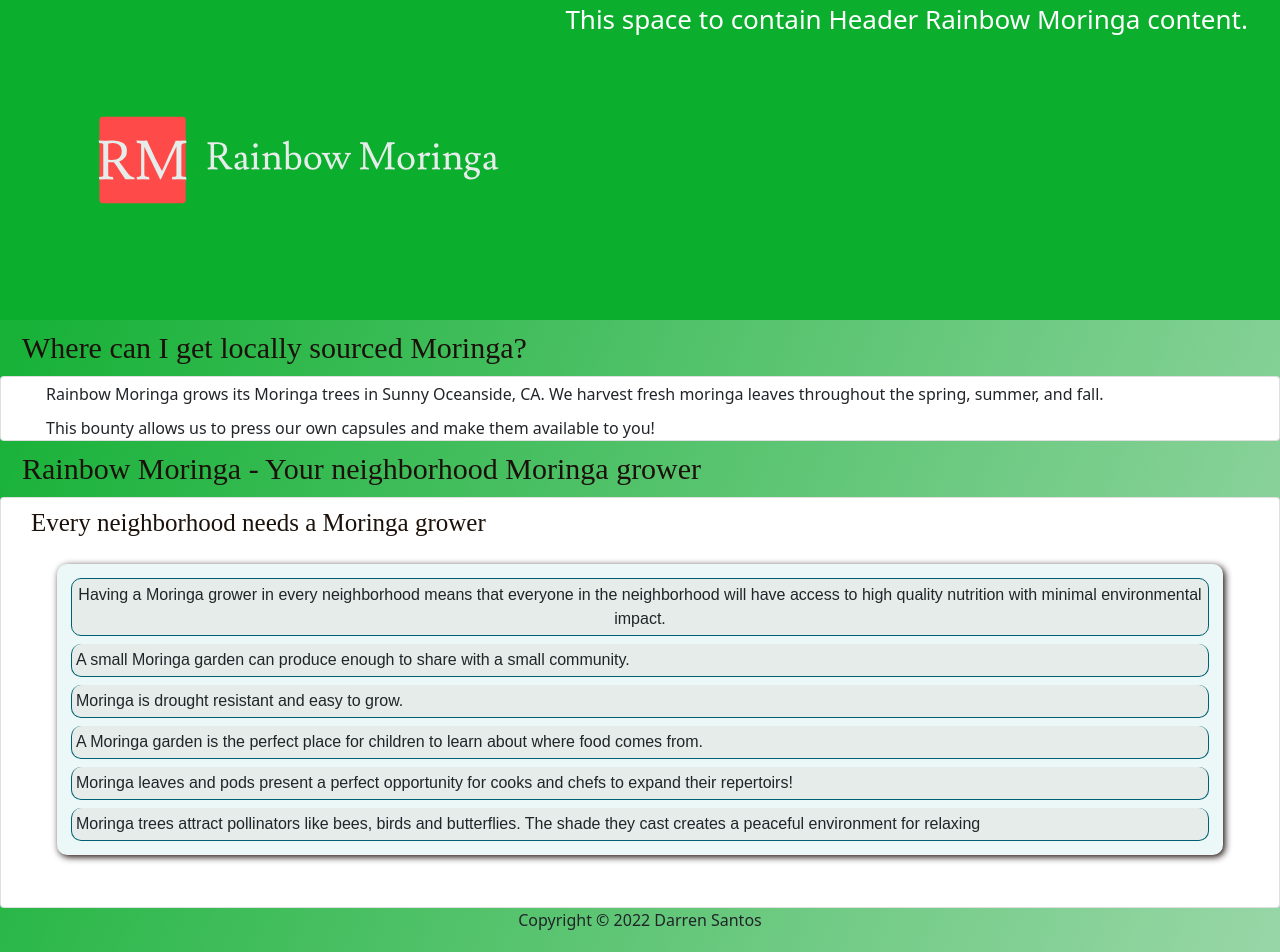
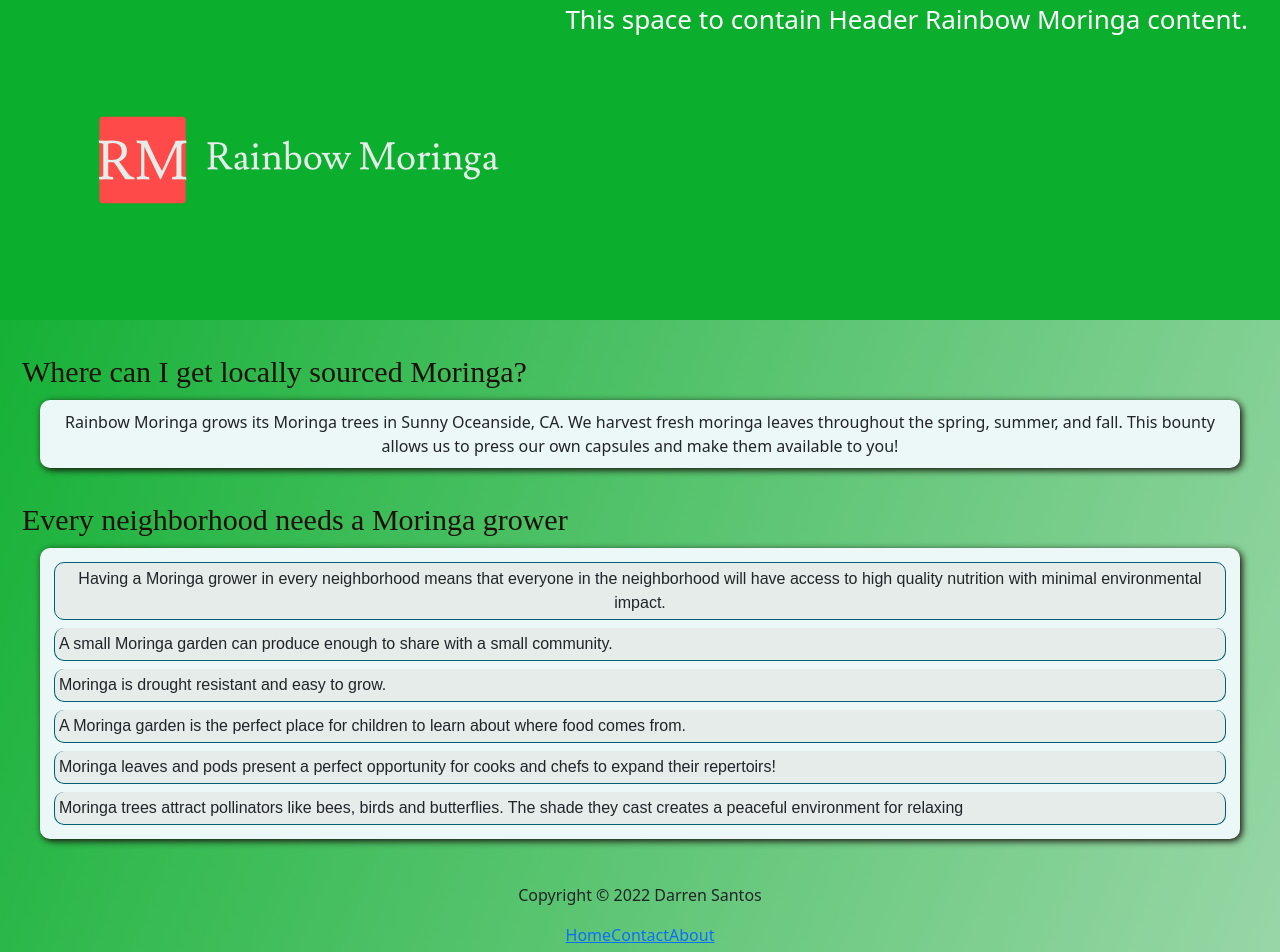
Before and after one commit to dmcsvoices/RainbowMoringaWebsiteV2, a React (Create React App) app: page / in a window 1280 px wide. Shown: the top 952 px of the page. Built offline with nearby package versions, Linux system fonts and the light colour scheme.

Commit message:
Articles look better now

```diff
--- a/src/App.js
+++ b/src/App.js
@@ -13,9 +13,7 @@
 
     <div className="App">
       <Header />
-        <ArticleTitle titleText="Where can I get locally sourced Moringa?"/>
         <ArticleText_whereToBuy />
-        <ArticleTitle titleText="Rainbow Moringa - Your neighborhood Moringa grower"/>
         <ArticleText_NeighborhoodGrower />
       <Footer />
     </div>
--- a/src/components/ArticleText_NeighborhoodGrower.jsx
+++ b/src/components/ArticleText_NeighborhoodGrower.jsx
@@ -1,11 +1,13 @@
 import React from 'react';
+
+import ArticleTitle from './ArticleTitle';
 import styled from 'styled-components';
 
 const P = styled.p``;
 
 
 const articleSection = styled.div`
-background-color: #FE4A49;
+background-color: rgb(254, 74, 73)!important;
 border-style: dotted;
 margin: 10px 10px 5px;
 padding-left: 100px;
@@ -17,17 +19,6 @@
 justify-content: flex-start;
 align-items: center;
 `;
-
-const H2 = styled.h2`
-color: rgb(28, 17, 10);
-font-family: Lusitana;
-font-size: 25px;
-margin: 10px 30px 10px;
-display: flex;
-flex-direction: row;
-justify-content: flex-start;
-`;
-
 
 const Ul = styled.ul`
 display: flex;
@@ -54,17 +45,18 @@
 padding: 4px;
 border-color: rgb(0, 95, 115);
 border-style:solid;
-border-radius: 10px; `;
+border-radius: 10px;
+word-break: break-word;
+white-space: normal;`;
 
 
 const Button = styled.button``;
 
 function ArticleText_NeighborhoodGrower() {
   return (
-    <articleSection className="card">
-
-        <H2 className="card-title">Every neighborhood needs a Moringa grower </H2>
-        <P className="card-body">
+    <articleSection className="container">
+        <ArticleTitle titleText="Every neighborhood needs a Moringa grower" />
+        <P className="card-text">
             <Ul className = "list-group">
                 <Li className="list-group-item">Having a Moringa grower in every neighborhood means that everyone in the neighborhood will have access to high quality nutrition with minimal environmental impact.</Li>
                 <Li className="list-group-item">A small Moringa garden can produce enough to share with a small community.</Li>
--- a/src/components/ArticleText_whereToBuy.jsx
+++ b/src/components/ArticleText_whereToBuy.jsx
@@ -1,4 +1,5 @@
 import React from 'react';
+import ArticleTitle from './ArticleTitle';
 import styled from 'styled-components';
 
 const articleSection = styled.div`
@@ -15,24 +16,31 @@
 
 
 const P = styled.p`
-margin: 5px 45px 5px;
+padding: 10px;
+margin-left: 40px;
+margin-right: 40px;
+margin-bottom:20px;
+box-shadow: 2px 2px 7px rgb(22, 7, 7);
+background-color: rgb(236, 248, 248);
+border-color: rgb(0, 95, 115);
+border-radius: 10px;
+border-style: none;
 
-display: flex;
-flex-direction: row;
-justify-content: flex-start;
-align-items: center;
+word-break: break-word;
+white-space: normal;
 `;
+
+
+
+
 
 function ArticleText_whereToBuy() {
   return (
-    <>
-      <articleSection className="card">
+      <articleSection className="container">
+        <ArticleTitle titleText="Where can I get locally sourced Moringa?" />
         <P className="card-text">
-        Rainbow Moringa grows its Moringa trees in Sunny Oceanside, CA. We harvest fresh moringa leaves throughout the spring, summer, and fall. </P>
-        <P className="card-text">This bounty allows us to press our own capsules and make them available to you!</P>
-
+        Rainbow Moringa grows its Moringa trees in Sunny Oceanside, CA. We harvest fresh moringa leaves throughout the spring, summer, and fall. This bounty allows us to press our own capsules and make them available to you! </P>
       </articleSection>
-    </>
   )
 }
 
--- a/src/index.css
+++ b/src/index.css
@@ -1,5 +1,6 @@
 body {
   margin: 0;
+
   font-family: -apple-system, BlinkMacSystemFont, 'Segoe UI', 'Roboto', 'Oxygen',
     'Ubuntu', 'Cantarell', 'Fira Sans', 'Droid Sans', 'Helvetica Neue',
     sans-serif;
```
